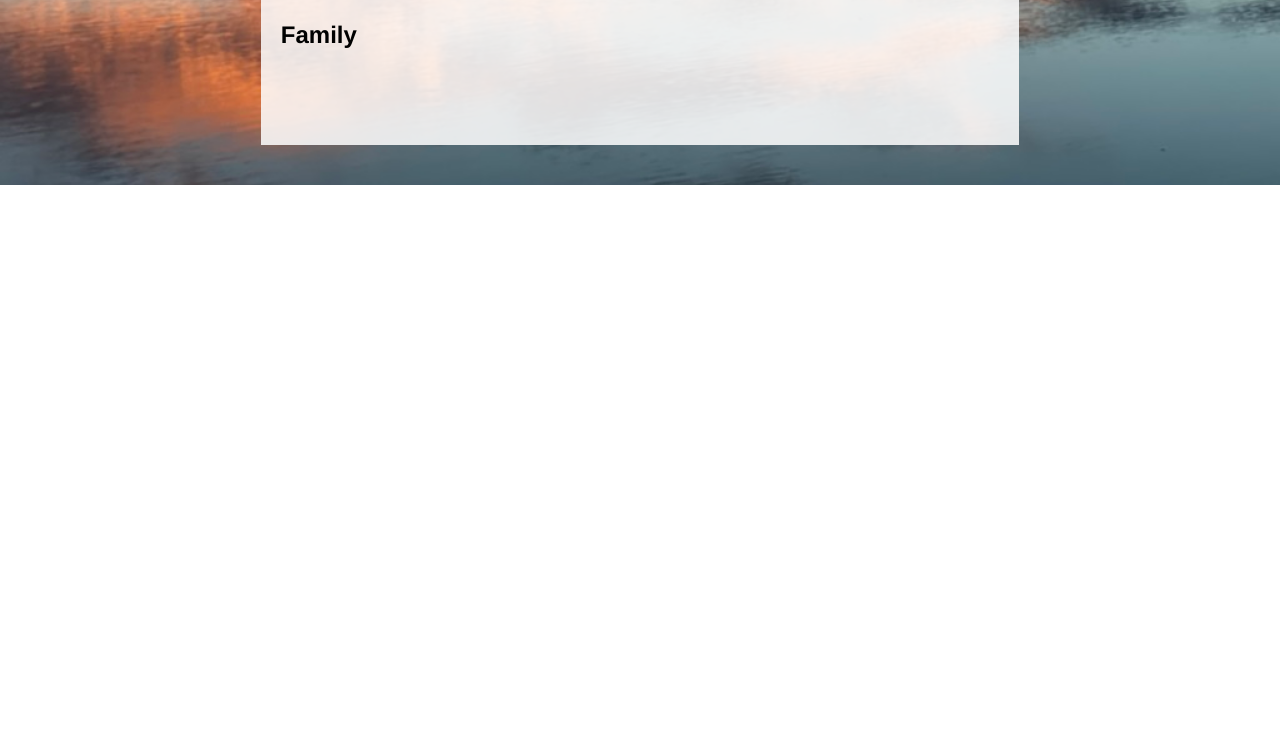
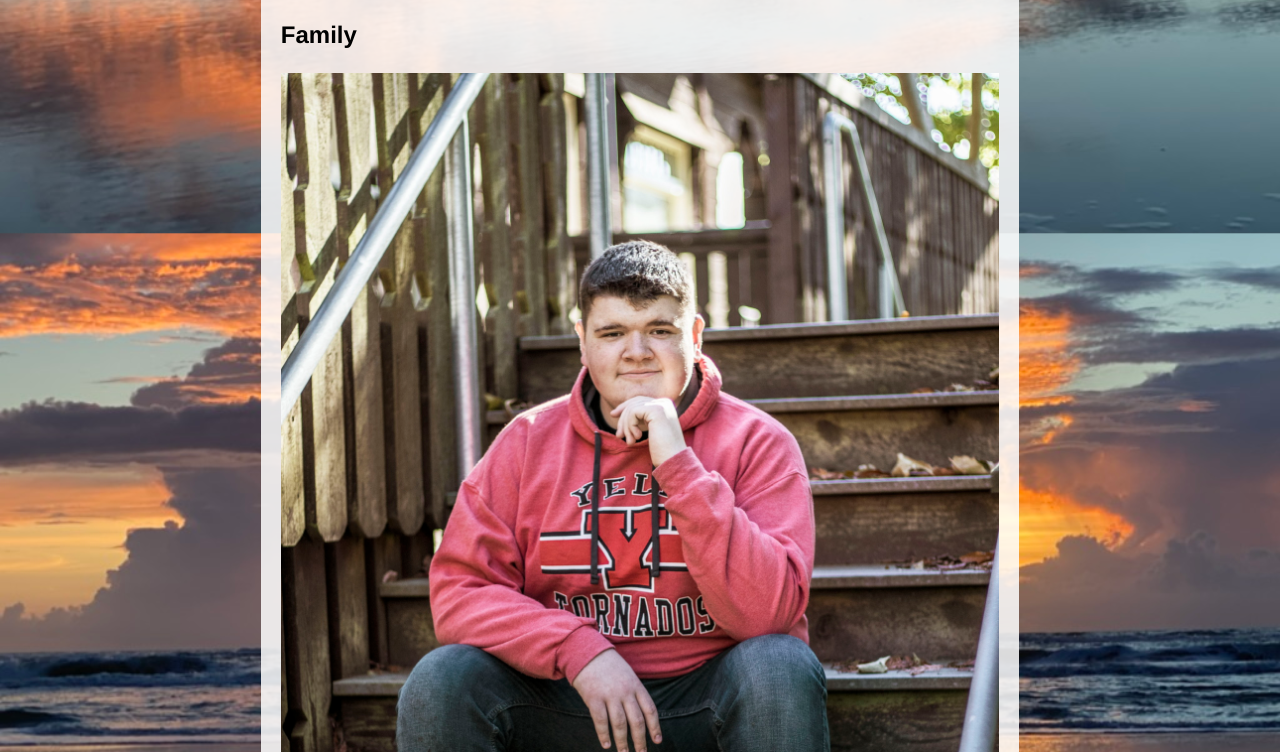
Before and after one commit to FTWCougar/my-personal-website, a plain HTML site: page index.html in a window 1280 px wide. Shown: the part 728-1480 px from the top of the page. Before the commit the page ends 913 px from the top, so only its background shows below. Drawn offline with Linux system fonts and the light colour scheme.

Commit message:
image added

```diff
--- a/index.html
+++ b/index.html
@@ -17,7 +17,7 @@
       <h3>Family</h3>
       <p>
       </p>
-      <img src="" alt="">
+      <img src="Images/3B638772-7748-4C88-A4E0-7928CF3C6149_1_102_o.jpeg" alt="">
       <p>
       </p>
       <img src="" alt="">
--- a/style.css
+++ b/style.css
@@ -12,7 +12,7 @@ body {
 }
 
 .wrapper {
-  margin: 0 auto;
+  margin: auto;
   width: 60%;
   padding-bottom: 40px;
 }
```
Also changed, not shown: 1 other file.
